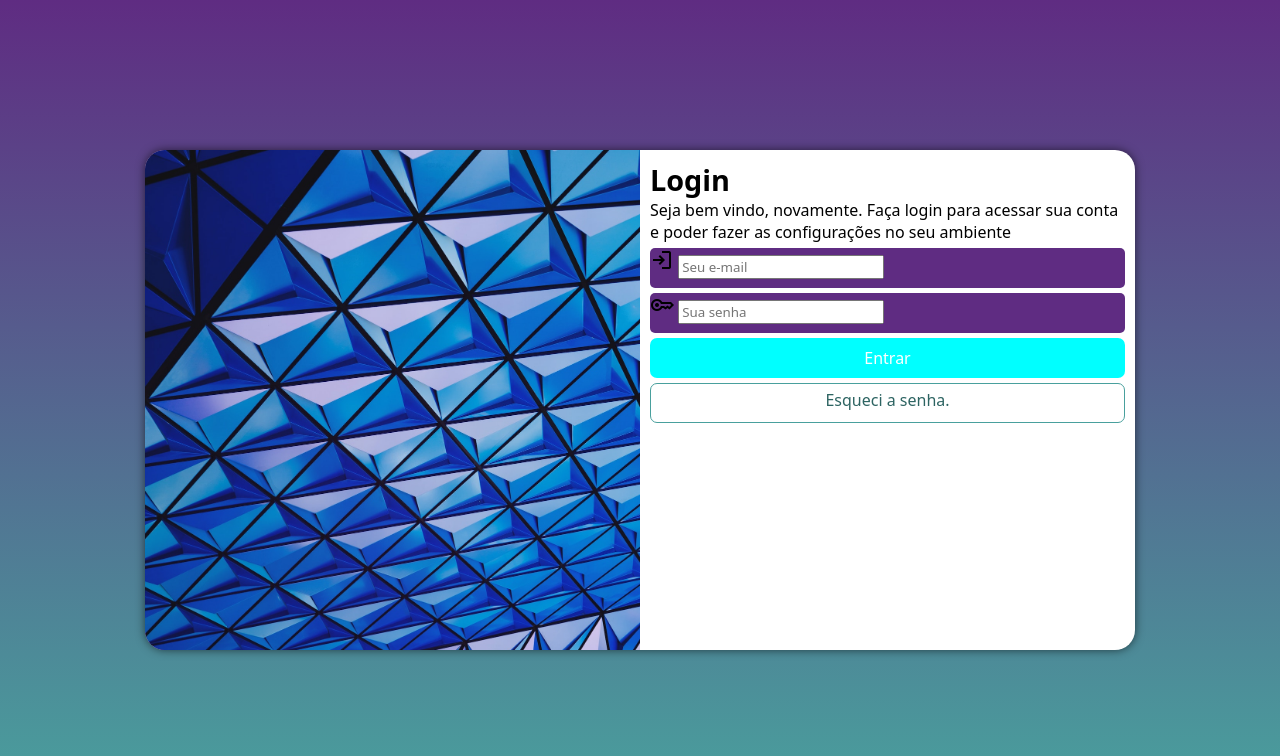
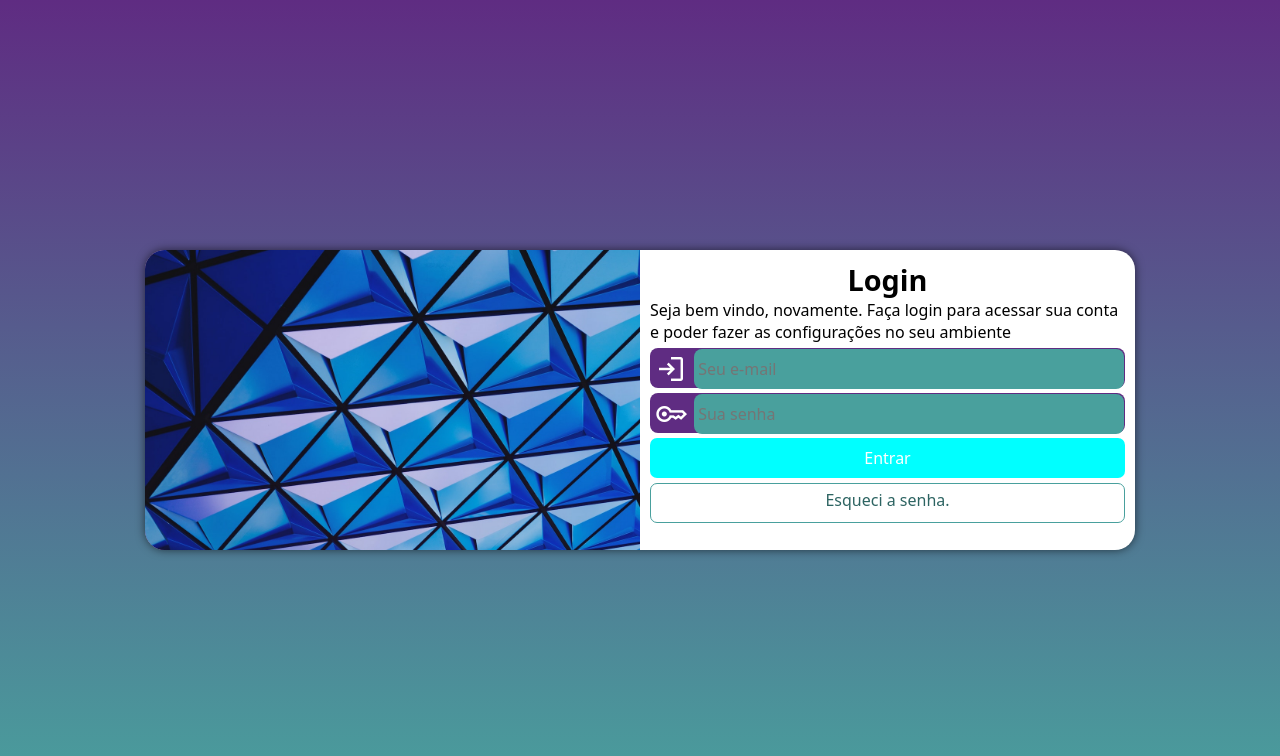
Before and after one commit to FabioChimanski/Projeto-login, a plain HTML site: page index.html in a window 1280 px wide. Drawn offline with nearby package versions, Linux system fonts and the light colour scheme.

Commit message:
aula 005

```diff
--- a/estilos/media-query.css
+++ b/estilos/media-query.css
@@ -8,7 +8,7 @@
 
     section#login {
         width: 80vw;
-
+        height: 290px;
     }
 
     section#login > div#imagem{
@@ -38,6 +38,7 @@
 
     section#login{
         width: 990px;
+        height: 300px;
     }
 
     section#login > div#imagem{
--- a/estilos/style.css
+++ b/estilos/style.css
@@ -29,7 +29,7 @@ section#login{
     position: absolute;
     top: 50%;
     left: 50%;
-    transform: translate(-50%, -50%);
+
     overflow: hidden;
 
     background-color: white;
@@ -38,6 +38,7 @@ section#login{
     border-radius: 20px;
     box-shadow: 0px 0px 10px rgba(0, 0, 0, 0.589);
 
+    transform: translate(-50%, -50%);
     transition: width .5s, heigth .5s;
     transition-timing-function: ease;
 }
@@ -56,6 +57,7 @@ section#login > div#formulario {
 
 div#formulario > h1{
     font-size: 1.2em;
+    text-align: center;
 }
 div#formulario > p{
     font-size: 0.8em;
@@ -66,12 +68,34 @@ form > div.campo{
     display: block;
     width: 100%;
     height: 40px;
-    border-radius: 5px;
+    border-radius: 8px;
     margin: 5px 0px;
 }
 
 div.campo > label{
     display: none;
+}
+
+span.material-symbols-outlined{
+    color: white;
+    font-size: 2em;
+    width: 40px;
+    padding: 5px;
+}
+
+div.campo > input{
+    background-color: #49a09d;
+    font-size: 1em;
+    width: calc(100% - 45px);
+    height: 100%;
+    border: 0px;
+    border-radius: 8px;
+    padding: 4px;
+    transform: translateY(-10px);
+}
+
+div.campo > input:focus-within{
+    background-color: white;
 }
 
 form > input[type=submit] {
```
